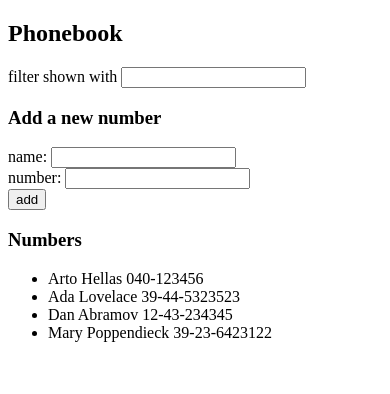
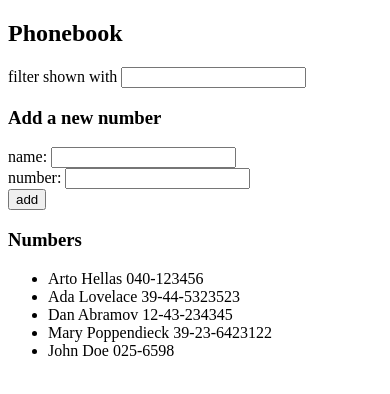
Before and after one commit to ada-ip/fullstackopen, a React (Vite) app in the folder part2/phonebook/: page / in a window 390 px wide. Shown: the top 394 px of the page. Built offline with nearby package versions, Linux system fonts and the light colour scheme; data requests are answered from the project's data file.

Commit message:
Add 2.12: The Phonebook step 7 solution

```diff
--- a/part2/phonebook/db.json
+++ b/part2/phonebook/db.json
@@ -3,22 +3,27 @@
     {
       "name": "Arto Hellas",
       "number": "040-123456",
-			"id": 1
+      "id": "1"
     },
     {
       "name": "Ada Lovelace",
       "number": "39-44-5323523",
-			"id": 2
+      "id": "2"
     },
     {
       "name": "Dan Abramov",
       "number": "12-43-234345",
-			"id": 3
+      "id": "3"
     },
     {
       "name": "Mary Poppendieck",
       "number": "39-23-6423122",
-			"id": 4
+      "id": "4"
+    },
+    {
+      "id": "760e",
+      "name": "John Doe",
+      "number": "025-6598"
     }
   ]
 }
--- a/part2/phonebook/src/App.jsx
+++ b/part2/phonebook/src/App.jsx
@@ -14,7 +14,7 @@ const App = () => {
 		axios
 			.get("http://localhost:3001/persons")
 			.then((response) => setPersons(response.data))
-			.catch((error) => console.log(error));
+			.catch((error) => console.error(error));
 	}, []);
 
 	const addPerson = (e) => {
@@ -33,11 +33,18 @@ const App = () => {
 		}
 		const newPerson = {
 			name: newName,
-			phone: newPhone
+			number: newPhone
 		};
-		setPersons([...persons, newPerson]);
-		setNewName("");
-		setNewPhone("");
+		axios
+			.post("http://localhost:3001/persons", newPerson)
+			.then((response) => {
+				setPersons([...persons, response.data]);
+				setNewName("");
+				setNewPhone("");
+			})
+			.catch((error) => {
+				console.error(error);
+			});
 	};
 
 	const numbersToShow = filter ? persons.filter((p) => p.name.toLowerCase().includes(filter.toLowerCase())) : persons;
--- a/part2/phonebook/src/components/PersonsList.jsx
+++ b/part2/phonebook/src/components/PersonsList.jsx
@@ -3,8 +3,8 @@ import Person from "./Person";
 const PersonsList = ({ persons }) => {
 	return (
 		<ul>
-			{persons.map((person, i) => (
-				<Person key={i} name={person.name} phone={person.number} />
+			{persons.map((person) => (
+				<Person key={person.id} name={person.name} phone={person.number} />
 			))}
 		</ul>
 	);
```
Lines whose indentation alone changed are shown as unchanged.
